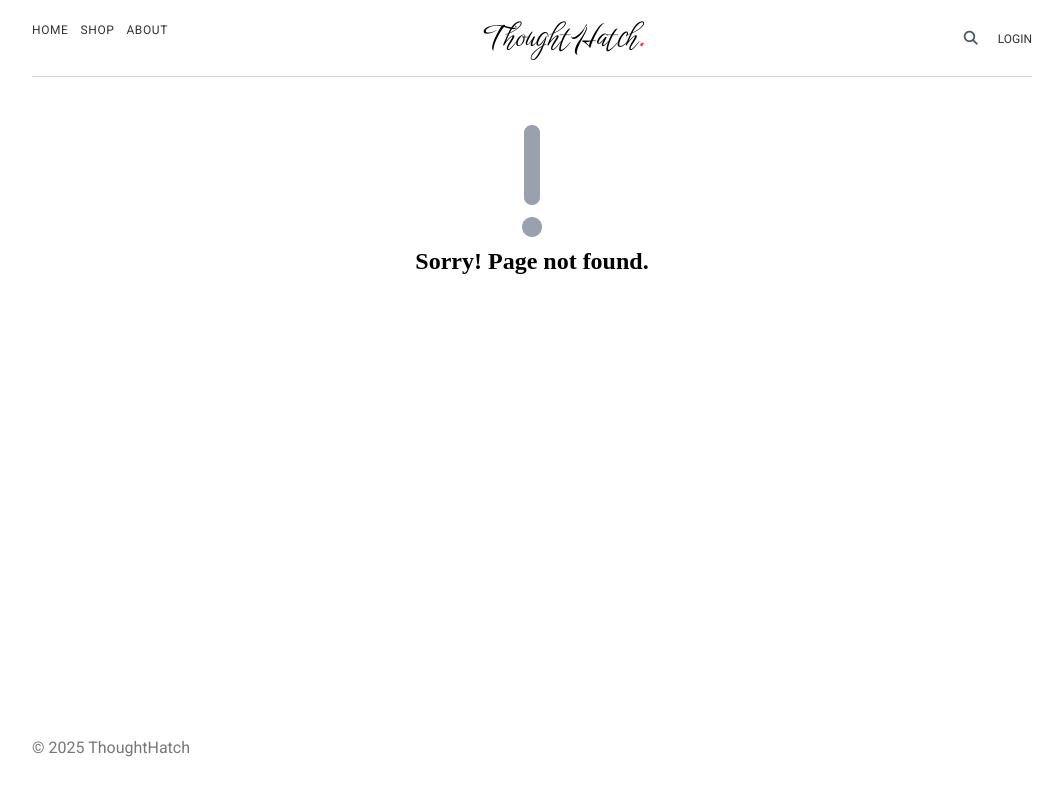
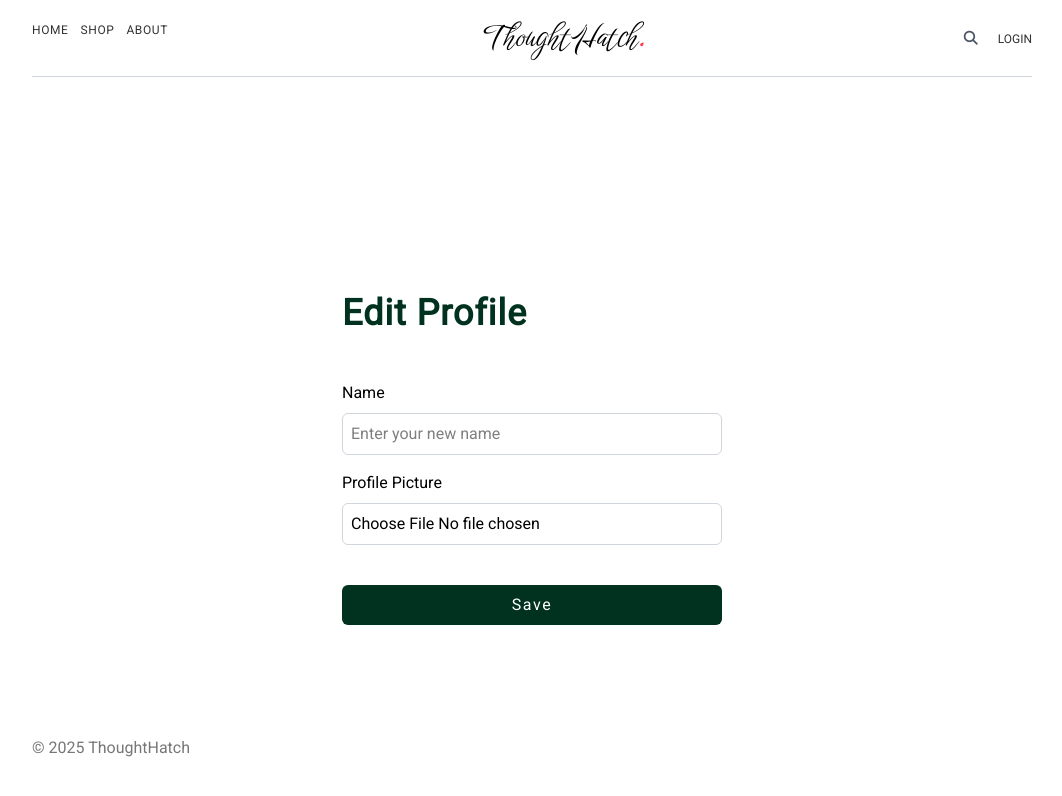
Before and after one commit to charliesumalag/Ate-Cielo-Personal-Blog, a React (Vite) app: page /editprofile in a window 1280 px wide. Before the commit this address had no page. Shown: the top 796 px of the page, without its empty margins (108-1170 px from the left). Built offline with nearby package versions, Linux system fonts and the light colour scheme.

Commit message:
adding profile update

```diff
--- a/src/App.jsx
+++ b/src/App.jsx
@@ -11,6 +11,7 @@ import { SearchProvider } from "./context/SearchContext";
 import PageNotFound from './components/PageNotFound'
 import AuthLogin from './pages/AuthLogin';
 import AuthRegister from './pages/AuthRegister';
+import EditProfile  from './pages/EditProfile';
 
 const App = () => {
   return (
@@ -22,6 +23,7 @@ const App = () => {
           </SearchProvider>
         }>
           <Route path='/register' element={ <AuthRegister />}></Route>
+          <Route path='/editprofile' element={ <EditProfile />}></Route>
           <Route path='/login' element={ <AuthLogin />}></Route>
           <Route index element={ <Home />}></Route>
           <Route path='about' element={<About />}></Route>
--- a/src/components/Nav.jsx
+++ b/src/components/Nav.jsx
@@ -21,14 +21,11 @@ const Nav = () => {
         const handleClickOutside = (event) => {
             if (
                 dropdownRef.current && !dropdownRef.current.contains(event.target)
-            )
-            {
+            ){
                 setOpenProfile(false);
             }
         };
-
         document.addEventListener('mousedown', handleClickOutside);
-
         return () => {
             document.removeEventListener('mousedown', handleClickOutside);
         };
@@ -61,7 +58,7 @@ const Nav = () => {
         }
 
     }
-    console.log(user);
+
 
   return (
     <nav className='w-full flex'>
@@ -84,7 +81,9 @@ const Nav = () => {
                     {(openProfile && user) &&
                         <ul className=" before:content-[''] before:absolute before:top-[-0.7rem] before:right-[1.1rem] before:w-[20px] before:h-[20px] before:rotate-45 before:bg-white before:border-t before:border-l before:border-gray-400 flex flex-col gap-2 p-[15px] border border-gray-400 absolute rounded-[8px] w-[150px] top-[60px] right-[-5px]  bg-white font-roboto text-[12px] leading-[1.7em]  tracking-[0.6px ">
                             <li className='cursor-pointer text-black font-medium uppercase hover:text-[#FF374A] transition-colors duration-300 ease-in-outs' onClick={handleOpenProfile}>Post Dashboard</li>
-                            <li className='cursor-pointer text-black font-medium uppercase hover:text-[#FF374A] transition-colors duration-300 ease-in-out' onClick={handleOpenProfile}>Edit Profile</li>
+                           <Link to="editprofile">
+                                <li className='cursor-pointer text-black font-medium uppercase hover:text-[#FF374A] transition-colors duration-300 ease-in-out' onClick={handleOpenProfile}>Edit Profile</li>
+                           </Link>
                             <li>
                                 <form action="" onSubmit={handleSubmit} className='flex gap-2 items-center text-gray-400 '>
                                     <button   className='cursor-pointer text-black font-medium uppercase hover:text-[#FF374A] transition-colors duration-300 ease-in-out'>Log-out</button>
@@ -95,16 +94,10 @@ const Nav = () => {
                 </div>
 
                 <div>
-                    {user ? (<div className='flex justify-center items-center gap-1'>
+                    {user ? (<div className='flex justify-center items-center gap-2'>
                         <span className='cursor-pointer font-roboto text-[#323232] uppercase text-[12px] '>Hi, {user.name}</span>
-                        <img onClick={handleOpenProfile} src={user.image_path ? `http://localhost:8000/storage/${user.image_path}`   : ''} className='w-12 cursor-pointer'/> </div>)  : <Link to='login'><button  onClick={() => setOpenProfile(false)} className='cursor-pointer font-roboto text-[#323232] uppercase text-[12px] hover:text-[#FF374A] transition-all duration-200 ease-in'>Login</button></Link>}
+                        <img onClick={handleOpenProfile} src={user.image_path ? `http://localhost:8000/storage/${user.image_path}`   : `http://localhost:8000/storage/${user.image_path}`} className='w-8 h-8 cursor-pointer rounded-full'/> </div>)  : <Link to='login'><button  onClick={() => setOpenProfile(false)} className='cursor-pointer font-roboto text-[#323232] uppercase text-[12px] hover:text-[#FF374A] transition-all duration-200 ease-in'>Login</button></Link>}
                 </div>
-                {/* {user &&
-                    <form action="" onSubmit={handleSubmit} className='flex gap-2 items-center pl-6 text-gray-400 '>
-                        <i className="fa-solid fa-arrow-right-from-bracket text-sm"></i>
-                        <button className='font-roboto text-sm hover:cursor-pointer'>Logout</button>
-                    </form>
-                } */}
             </div>
         </div>
     </nav>
--- /dev/null
+++ b/src/pages/EditProfile.jsx
@@ -0,0 +1,80 @@
+import React, {  useContext, useReducer, useState } from 'react'
+import { initialEditProfileState,  EditProfileReducer} from "../reducers/EditProfileReducer";
+import { AppContext } from '../context/AppContext';
+import { useNavigate } from 'react-router-dom';
+
+const EditProfile = () => {
+    const {token} = useContext(AppContext);
+    const navigate = useNavigate();
+
+    const [state, dispatch] = useReducer(EditProfileReducer, initialEditProfileState);
+
+
+
+    const handleSubmit = async (e) => {
+        e.preventDefault();
+        const formData = new FormData();
+        formData.append('name', state.name);
+
+        if (state.image instanceof File) {
+            formData.append('image', state.image);
+        }
+        formData.append('_method', 'PUT');
+          console.log('Submitting name:', state.name);
+          const res = await fetch('/api/updateprofile', {
+            method: 'POST',
+            body: formData,
+            headers: {
+                Authorization: `Bearer ${token}`,
+            },
+        });
+
+         const data = await res.json();
+        if (res.ok) {
+            console.log('Profile updated');
+            dispatch({ type: 'submitSuccess' }); // clear loading/errors
+            navigate('/');
+        } else if (res.status === 422) {
+            dispatch({ type: 'setErrors', errors: data.errors });
+            console.error('Validation errors:', data.errors);
+        } else {
+            console.error('Unexpected error:', data);
+        }
+
+
+    }
+    const handleChange = (e) => {
+        const { name, type, files, value } = e.target;
+        dispatch({
+            type: 'updateField',
+            field: name,
+            value: type === 'file' ? files[0] : value,
+        });
+    };
+
+    return (
+    <div className='flex flex-col justify-center items-center mt-44 font-roboto '>
+        <div className='w-[380px]'>
+            <div className='mb-10 flex flex-col gap-2'>
+                <h2 className='text-4xl font-bold tracking-wide text-[#013220]'>Edit Profile</h2>
+            </div>
+            <form action="" onSubmit={handleSubmit} className='flex flex-col gap-4'>
+                <div className='flex flex-col gap-2'>
+                       <p className="text-red-500 text-sm">{state.errors.backerror}</p>
+                    <label htmlFor="name">Name</label>
+                    <input type="text" name='name' value={state.name}   onChange={handleChange}  placeholder='Enter your new name' className='p-2 border border-gray-300 font-roboto rounded-md outline-0'  />
+                </div>
+                <div className='flex flex-col gap-2'>
+                    <label htmlFor="">Profile Picture</label>
+                    <input type="file" name="image"  className='p-2 border border-gray-300 font-roboto rounded-md outline-0 w-full'  onChange={handleChange}/>
+                </div>
+                {state.errors.name && ( <p className="text-red-500 text-sm">{state.errors.name[0]}</p>)}
+                {state.errors.image && ( <p className="text-red-500 text-sm">{state.errors.image[0]}</p> )}
+                <button className='bg-[#013220] font-roboto tracking-widest text-white p-2 mt-6 rounded-md cursor-pointer'>Save</button>
+            </form>
+        </div>
+    </div>
+  )
+}
+
+export default EditProfile
--- /dev/null
+++ b/src/reducers/EditProfileReducer.jsx
@@ -0,0 +1,32 @@
+
+
+export const initialEditProfileState = {
+  name: '',
+  image: '',
+  errors: {},
+};
+
+
+export function EditProfileReducer(state, action) {
+    switch (action.type) {
+        case 'updateField':
+            return {
+                ...state,
+                [action.field] : action.value
+            }
+        case 'setErrors' : {
+            return {
+                ...state,
+                errors: action.errors,
+            }
+        }
+        case 'submit' : {
+            return {
+                ...state,
+                isSubmitting: true,
+            }
+        }
+        default:
+            return state;
+    }
+}
--- a/vite.config.js
+++ b/vite.config.js
@@ -15,7 +15,7 @@ export default defineConfig({
         changeOrigin: true,
         headers: {
           Accept: 'application/json',
-          "Content-Type" : 'application/json',
+          // "Content-Type" : 'application/json',
         }
       }
     }
```
